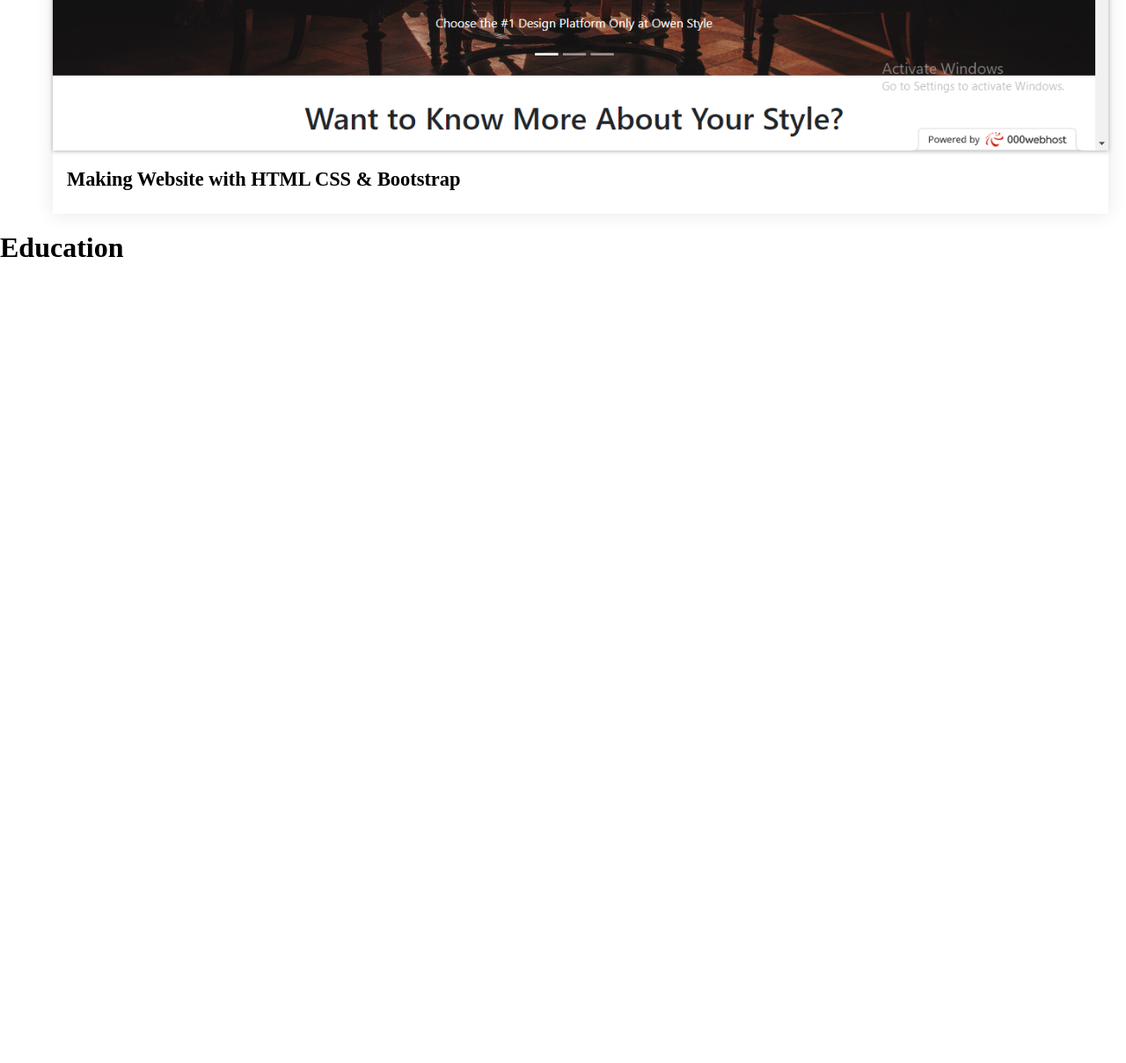
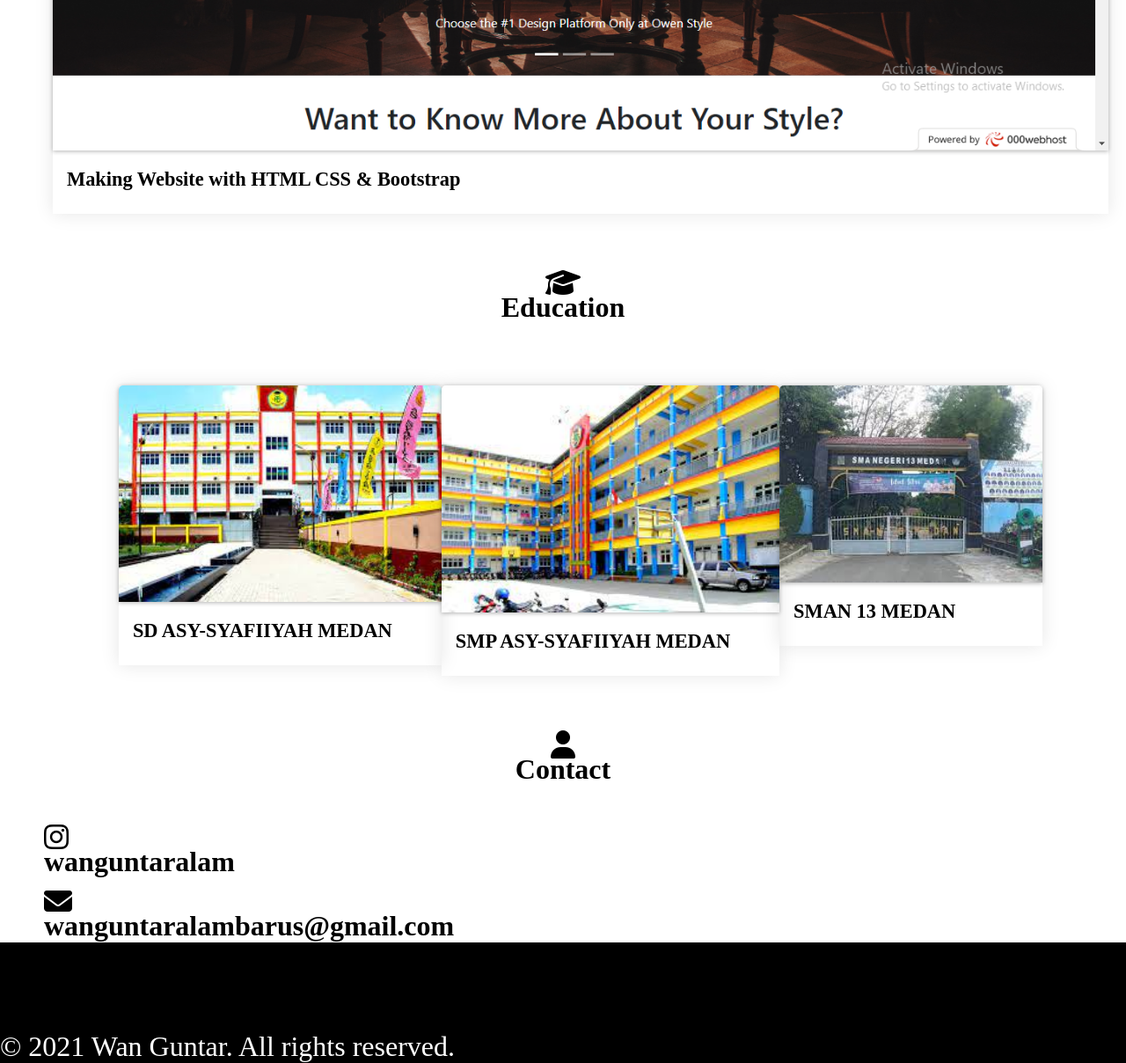
Before and after one commit to WanBarus06/PraktikumPW-231402060, a plain HTML site: page index.html in a window 1280 px wide. Shown: the part 2543-3751 px from the top of the page at 88% size. Before the commit the page ends 2843 px from the top, so only its background shows below. Drawn offline with Linux system fonts and the light colour scheme.

Commit message:
commit ketiga

```diff
--- a/index.css
+++ b/index.css
@@ -111,4 +111,21 @@ nav ul li a:hover{
 
 .edu {
     text-align: center;
+    padding-top: 50px;
+    padding-bottom: 50px;
 }
+
+.school{
+  padding-left: 50px;
+  text-align: left;
+}
+
+.contact{
+  text-align: center;
+  padding-top: 50px;
+  padding-bottom: 50px;
+}
+
+.aaa{
+  padding-left: 50px;
+}
--- a/index.html
+++ b/index.html
@@ -5,6 +5,7 @@
     <meta name="viewport" content="width=device-width, initial-scale=1.0">
     <title>Web Portfolio</title>
     <link rel="stylesheet" href="index.css">
+    <script src="https://kit.fontawesome.com/a255bd1f0c.js" crossorigin="anonymous"></script>
 </head>
 <body>
     <div class="home" id="home">
@@ -63,9 +64,56 @@
     </div>
   </div>
 
-  <div id="edu">
+  <div class ="edu" id="edu">
+    <i class="fa-solid fa-graduation-cap fa-2xl"></i>
     <h1>Education</h1>
   </div>
+
+  <div class="container">
+    <div class="row">
+      <div class="dc">
+        <div class="card">
+          <img src="download.jpg" alt="Card Image 1" width="200px" height="300px" >
+          <div class="card-body">
+            <h2>SD ASY-SYAFIIYAH  MEDAN</h2>
+          </div>
+        </div>
+      </div>
+      <div class="dc">
+        <div class="card">
+          <img src="download (1).jpg" alt="Card Image 2" width="200px" height="300px">
+          <div class="card-body">
+            <h2>SMP ASY-SYAFIIYAH MEDAN</h2>
+          </div>
+        </div>
+      </div>
+      <div class="dc">
+        <div class="card">
+          <img src="download (2).jpg" alt="Card Image 3" width="200px" height="300px">
+          <div class="card-body">
+            <h2>SMAN 13 MEDAN</h2>
+          </div>
+        </div>
+      </div>
+    </div>
+  </div>
+
+  <div class="contact" id="con">
+    <i class="fa-solid fa-user fa-2xl"></i>
+    <h1>Contact</h1>
+  </div>
+  <div class="aaa">
+    <i class="fa-brands fa-instagram fa-2xl"></i>
+    <h1>wanguntaralam</h1><br>
+    <i class="fa-solid fa-envelope fa-2xl"></i>
+    <h1>wanguntaralambarus@gmail.com</h1>
+  </div>
+  <footer>
+    <div style="padding-top: 100px; font-size: xx-large; color: white; background-color: black;" >
+
+      <p>&copy; 2021 Wan Guntar. All rights reserved.</p>
+    </div>
+  </footer>
 
   <script>
 
```
Also changed, not shown: download (1).jpg (added), download (2).jpg (added), download.jpg (added).
